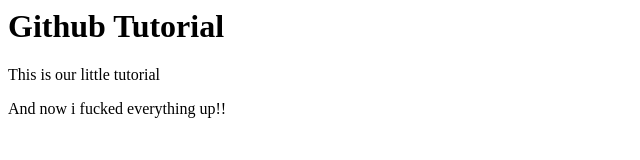
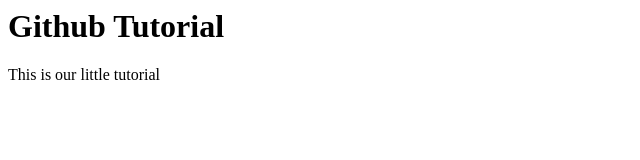
Before and after one commit to chajasie/youtubeTutorial, a plain HTML site: page index.html in a window 1280 px wide. Shown: the whole page, without its empty margins (0-640 px from the left). Drawn offline with Linux system fonts and the light colour scheme.

Commit message:
Revert "commit, that fucked everything up"
This reverts commit 3e396f5688077835f64a3cac7733b6d587e06d13.

```diff
--- a/index.html
+++ b/index.html
@@ -7,8 +7,5 @@
 		<p>
 			This is our little tutorial
 		</p>
-		<p>
-			And now i fucked everything up!!
-		</p>
 	</body>
 </html>
```
